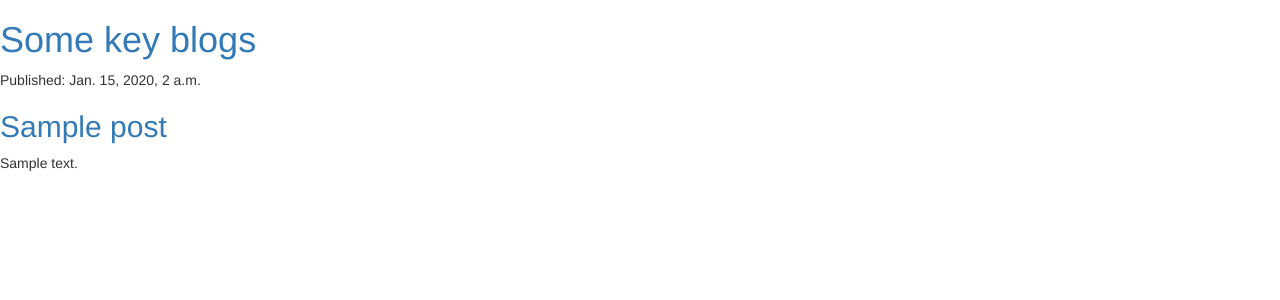
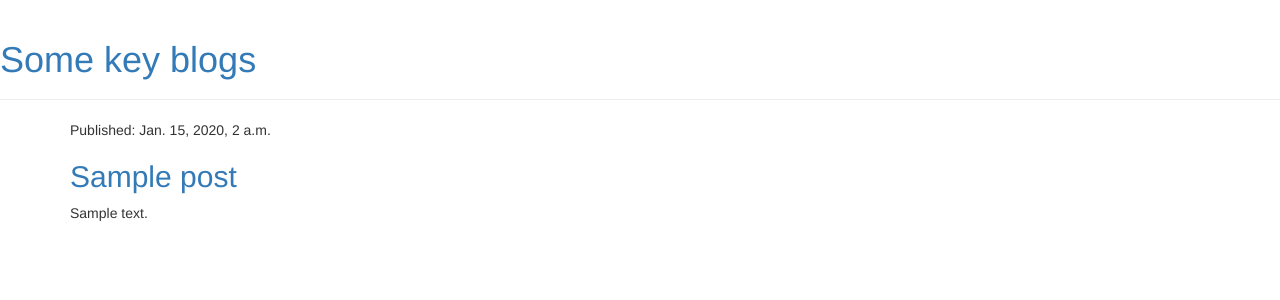
Before and after one commit to jaijhala/blog-app, a Django app: template blog/templates/blog/post_list.html in a window 1280 px wide. Shown: the top 300 px of the page. Run offline with Django 3.2, Linux system fonts and the light colour scheme; the template is opened without the code that fills it: values that come from a table or form of the project are taken from there, others are empty; tables that the repository leaves empty hold one stand-in row (values such as "Sample post"); some libraries are stand-ins or nearby versions.

Commit message:
Added base.html

```diff
--- /dev/null
+++ b/blog/templates/blog/base.html
@@ -0,0 +1,25 @@
+{% load static %}
+<html>
+    <head>
+
+        <title>Elastic blogs</title>
+        <link href="//fonts.googleapis.com/css?family=Lobster&subset=latin,latin-ext" rel="stylesheet" type="text/css">
+        <link rel="stylesheet" href="//maxcdn.bootstrapcdn.com/bootstrap/3.2.0/css/bootstrap.min.css">
+        <link rel="stylesheet" href="//maxcdn.bootstrapcdn.com/bootstrap/3.2.0/css/bootstrap-theme.min.css">
+        <link rel="stylesheet" href="{% static 'css/blog.css' %}">
+
+    </head>
+    <body>
+    <div class="page-header">
+        <h1><a href="/">Some key blogs</a></h1>
+    </div>
+    <div class="content container">
+        <div class="row">
+            <div class="col-md-8">
+            {% block content %}
+            {% endblock %}
+            </div>
+        </div>
+    </div>
+</body>
+</html>
--- a/blog/templates/blog/post_list.html
+++ b/blog/templates/blog/post_list.html
@@ -1,32 +1,12 @@
-{% load static %}
-<html>
-    <head>
-
-        <title>Elastic blogs</title>
-        <link href="//fonts.googleapis.com/css?family=Lobster&subset=latin,latin-ext" rel="stylesheet" type="text/css">
-        <link rel="stylesheet" href="//maxcdn.bootstrapcdn.com/bootstrap/3.2.0/css/bootstrap.min.css">
-        <link rel="stylesheet" href="//maxcdn.bootstrapcdn.com/bootstrap/3.2.0/css/bootstrap-theme.min.css">
-        <link rel="stylesheet" href="{% static 'css/blog.css' %}">
-
-    </head>
-    <body>
-        <div>
-            <h1><a href="/">Some key blogs</a></h1>
+{% extends 'blog/base.html' %}
+{% block content %}
+{% for post in posts %}
+    <div class="post">
+        <div class="date">
+            <p>Published: {{ post.published_date }}</p>
         </div>
-
-        <div>
-            {% for post in posts %}
-                <div>
-                    <p>Published: {{ post.published_date }}</p>
-                    <h2><a href="">{{ post.title }}</a></h2>
-                    <p>{{ post.text|linebreaksbr }}</p>
-                </div>
-            {% endfor %}
-         </div>
-
-        <div>
-
-
-        </div>
-    </body>
-</html>
+            <h2><a href="">{{ post.title }}</a></h2>
+                <p>{{ post.text|linebreaksbr }}</p>
+    </div>
+{% endfor %}
+{% endblock %}
```
